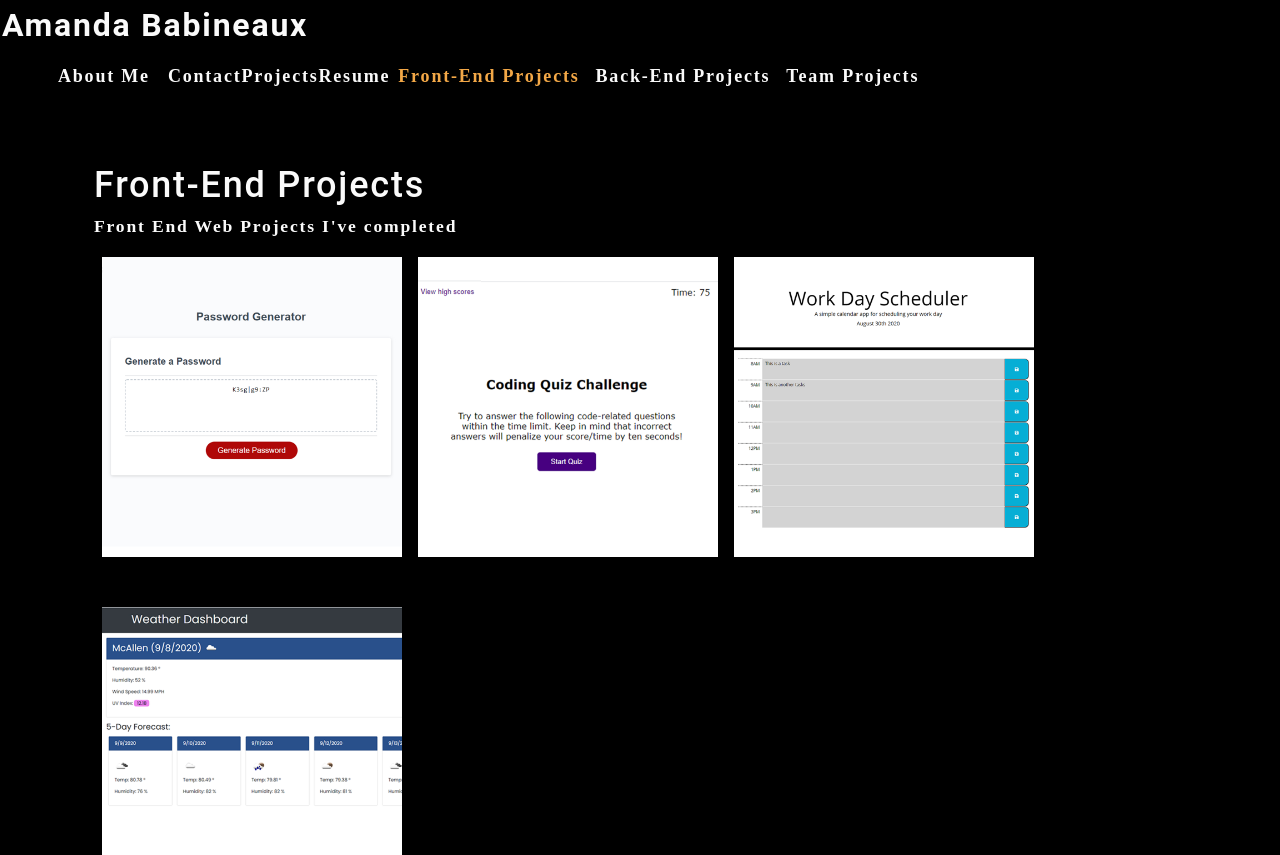
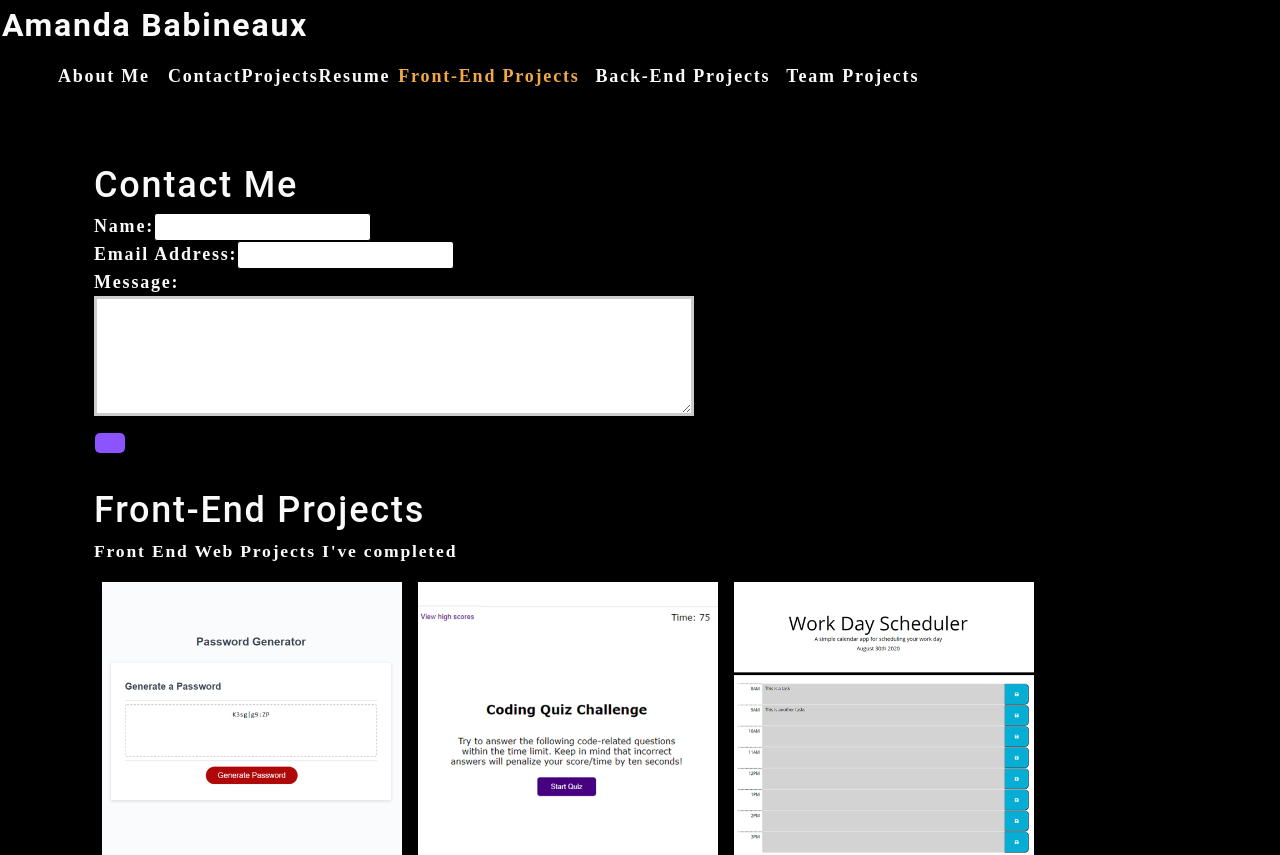
Before and after one commit to catse2000/spa-portfolio, a React (Create React App) app: page / in a window 1280 px wide. Shown: the top 855 px of the page. Built offline with nearby package versions, Linux system fonts and the light colour scheme.

Commit message:
added formstate to form

```diff
--- a/src/App.js
+++ b/src/App.js
@@ -2,7 +2,7 @@
 import About from './components/About';
 import Nav from './components/Nav';
 import Projects from './components/Projects';
-import Contact from './components/Contact';
+import ContactForm from './components/Contact';
 
 function App() {
   const [categories] = useState([
@@ -27,6 +27,7 @@
       setCurrentCategory={setCurrentCategory}
       currentCategory={currentCategory}></Nav>
       <main>
+        <ContactForm></ContactForm>
         <Projects currentCategory={currentCategory}></Projects>
         <About></About>
       </main>
--- a/src/components/Contact/index.js
+++ b/src/components/Contact/index.js
@@ -1,21 +1,34 @@
-import React from 'react';
+import React, { useState } from 'react';
 
 function ContactForm(){
+    const [formState, setFormState] = useState({ name: '', email: '', message: ''});
+
+    const { name, email, message } = formState;
+
+    function handleChange(e) {
+        setFormState({...formState, [e.target.name]: e.target.value})
+    };
+
+    function handleSubmit(e) {
+        e.preventDefault();
+        console.log(formState);
+    };
+
     return(
         <section>
             <h1>Contact Me</h1>
-            <form id="contact-form">
+            <form id="contact-form" onSubmit={handleSubmit}>
                 <div>
                     <label htmlFor="name">Name:</label>
-                    <input type="text" name="name" />
+                    <input type="text" name="name" defaultValue={name} onChange={handleChange}/>
                 </div>
                 <div>
                     <label htmlFor="email">Email Address:</label>
-                    <input type="email" name="email" />
+                    <input type="email" name="email" defaultValue={email} onChange={handleChange}/>
                 </div>
                 <div>
                     <label htmlFor="message">Message:</label>
-                    <textarea name="message" rows="5" />
+                    <textarea name="message" rows="5" defaultValue={message} onChange={handleChange}/>
                 </div>
                 <button type="submit"></button>
             </form>
```
